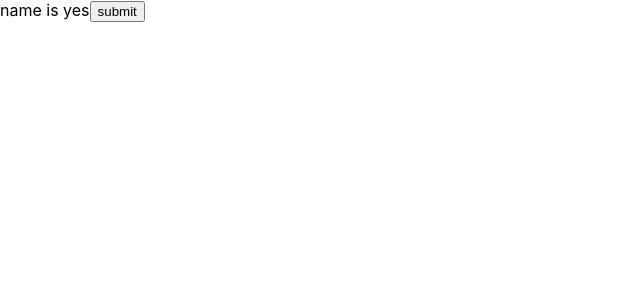
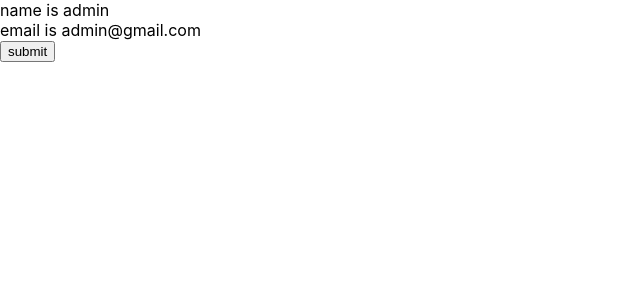
Before and after one commit to sanket0083/main, a React (Create React App) app: page / in a window 1280 px wide. Shown: the top 300 px of the page, without its empty margins (0-640 px from the left). Built offline with nearby package versions, Linux system fonts and the light colour scheme.

Commit message:
obj usestate

```diff
--- a/src/App.js
+++ b/src/App.js
@@ -3,22 +3,23 @@ import React, { useState } from "react"
 
 export default function App() {
 
-  // const  [ age , setage] = useState(1)
-  // const plusage = age + 1
-
-  const [valid , setvalid] = useState(true)
+  const [name , setname] = useState({
+    name : 'admin',
+    email : 'admin@gmail.com'
+  })
 
   const  btn = () => {
-    const ans = valid ? false : true
-    setvalid(ans)
-    // setage(plusage)
+    setname({
+      name : 'sanket',
+      email : 'sanket@gmail.com'
+    })
   }
 
 
   return (
     <div>
-      {/* Age is {age} <br /> */}
-      name is {valid ? 'yes' : 'no'}
+      name is {name.name} <br />
+      email is {name.email} <br />
       <button onClick={btn}>submit</button>
     </div>
   )
```
